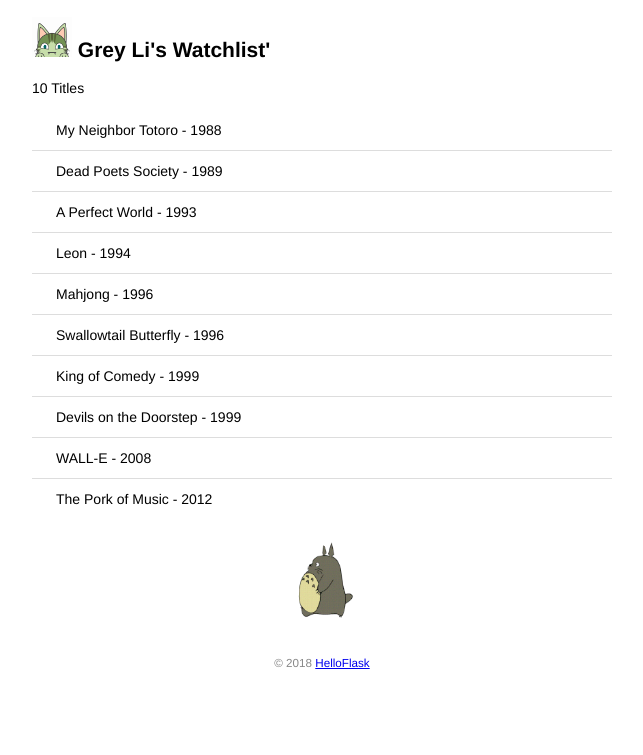
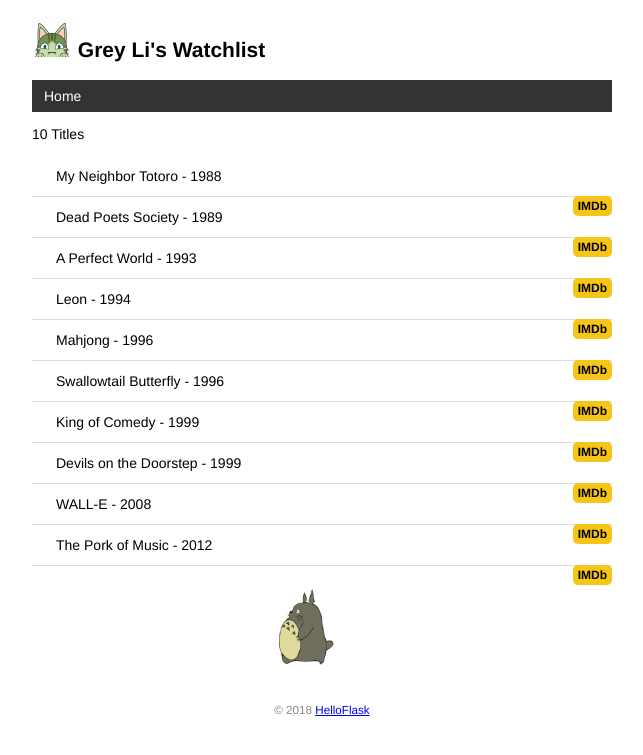
Before and after one commit to Crystal9202/watchlist, a Flask app: page / in a window 1280 px wide. Shown: the top 755 px of the page, without its empty margins (318-961 px from the left). Run offline with Flask 2, Linux system fonts and the light colour scheme; data comes from the database, SQL or seed files in the repository.

Commit message:
Add base template and error template

```diff
--- a/static/style.css
+++ b/static/style.css
@@ -40,3 +40,38 @@ display: block;
 margin: 0 auto;
 height: 100px;
 }
+
+
+nav ul {
+    list-style-type: none;
+    margin: 0;
+    padding: 0;
+    overflow: hidden;
+    background-color: #333;
+    }
+    nav li {
+    float: left;
+    }
+    nav li a {
+    display: block;
+    color: white;
+    text-align: center;
+    padding: 8px 12px;
+    text-decoration: none;
+    }
+    nav li a:hover {
+    background-color: #111;
+}
+
+.float-right {
+    float: right;
+    }
+    .imdb {
+    font-size: 12px;
+    font-weight: bold;
+    color: black;
+    text-decoration: none;
+    background: #F5C518;
+    border-radius: 5px;
+    padding: 3px 5px;
+    }
--- /dev/null
+++ b/templates/base.html
@@ -0,0 +1,27 @@
+<!DOCTYPE html>
+<html lang="en">
+<head>
+    {% block head %}
+    <meta charset="utf-8">
+    <meta name="viewport" content="width=device-width, initial-scale=1.0">
+    <title>{{ user.name }}'s Watchlist</title>
+    <link rel="icon" href="{{ url_for('static', filename='favi.ico') }}">
+    <link rel="stylesheet" href="{{ url_for('static', filename='style.css') }}" type="text/css">
+    {% endblock %}
+</head>
+<body>
+    <h2>
+    <img alt="Avatar" class="avatar" src="{{ url_for('static', filename='avatar.png') }}">
+    {{ user.name }}'s Watchlist
+    </h2>
+    <nav>
+        <ul>
+            <li><a href="{{ url_for('index') }}">Home</a></li>
+        </ul>
+    </nav>
+{% block content %}{% endblock %}
+    <footer>
+        <small>&copy; 2018 <a href="http://helloflask.com/tutorial">HelloFlask</a></small>
+    </footer>
+</body>
+</html>
--- a/templates/index.html
+++ b/templates/index.html
@@ -1,25 +1,16 @@
-<!DOCTYPE html>
-<html lang="en">
-<head>
-    <meta charset="utf-8">
-    <title>{{ user.name }}'s Watchlist</title>
-    <link rel="icon" href="{{ url_for('static' ,filename='favi.ico')}}">
-    <link rel="stylesheet" href="{{ url_for('static',filename='style.css')}}"  type="text/css" >
-</head>
-<body>
-    <h2>
-        <img  class="avatar" src="{{ url_for('static' , filename='avatar.png')}}">
-        {{ user.name}}'s Watchlist'
-    </h2>
+{% extends 'base.html' %}
+
+
+{%  block content  %}
 <p>{{ movies|length }} Titles</p>
 <ul class="movie-list">
     {% for movie in movies %}
     <li>{{ movie.title }} - {{ movie.year }}</li>
+        <span class="float-right">
+            <a class="imdb" href="https://www.imdb.com/find?q={{movie.title }}" target="_blank" title="Find this movie on IMDb">IMDb</a>
+        </span>
+    </li>
     {% endfor %}
 </ul>
 <img  class="totoro" src="{{  url_for('static' ,filename='totoro.gif' )}}">
-    <footer>
-        <small>&copy; 2018 <a href="http://helloflask.com/tutorial">HelloFlask</a></small>
-	</footer>
-</body>
-</html>
+{% endblock %}
```
Also changed, not shown: templates/404.html (added, +12 -0 lines). Lines whose indentation alone changed are shown as unchanged.
